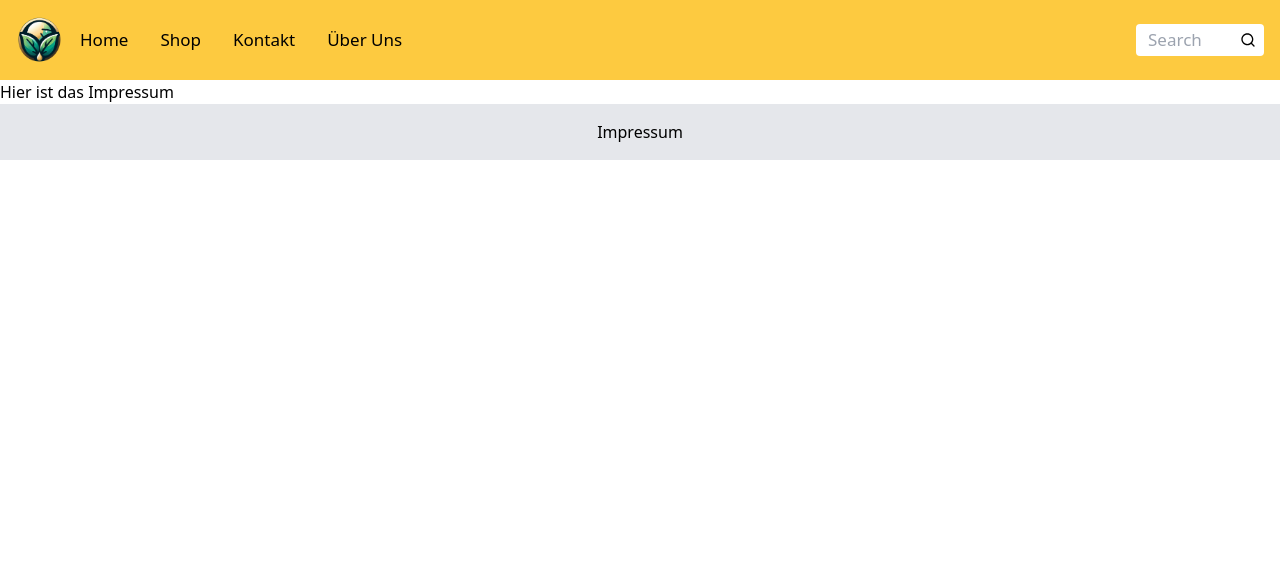
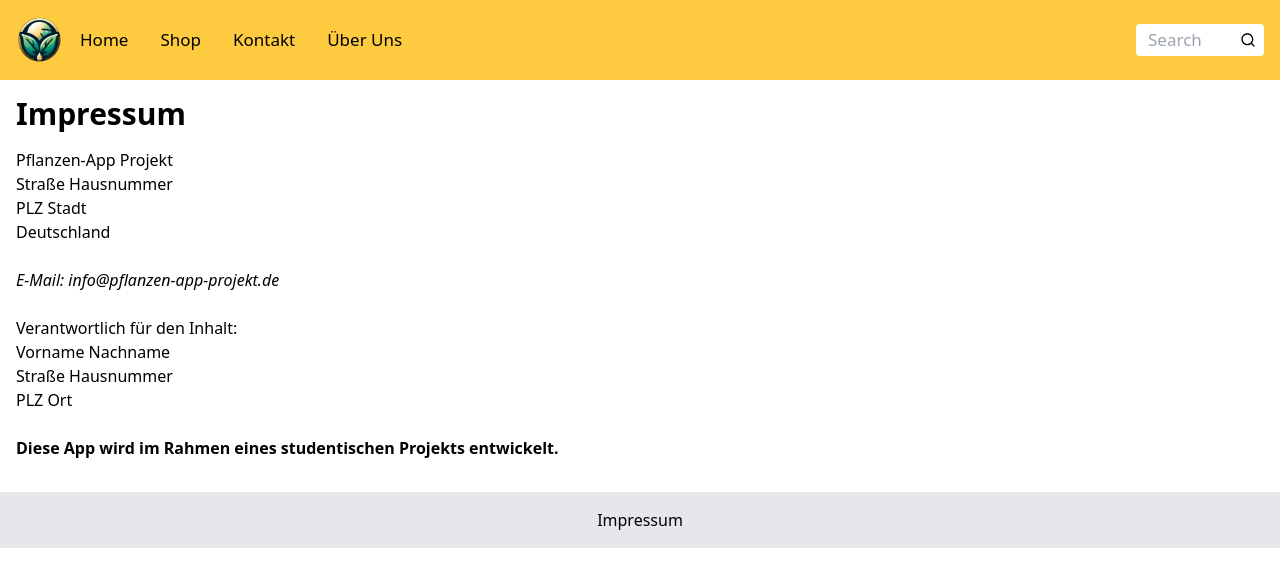
Before and after one commit to JonathanThoelke/PflanzenApp, a Next.js app: page /Impressum in a window 1280 px wide. Shown: the top 586 px of the page. Built offline with nearby package versions, Linux system fonts and the light colour scheme.

Commit message:
beispielimpressum hinzugefügt

```diff
--- a/app/Impressum/page.tsx
+++ b/app/Impressum/page.tsx
@@ -1,8 +1,23 @@
-//Impressum
-export default function Home() {
-    return (
-      <div>
-        <h1>Hier ist das Impressum</h1>
-      </div>
-    );
+// Impressum
+export default function Impressum() {
+  return (
+    <div className="p-4">
+      <h1 className="text-3xl font-bold mb-4">Impressum</h1>
+      <p className="mb-4">
+        Pflanzen-App Projekt<br />
+        Straße Hausnummer<br />
+        PLZ Stadt<br />
+        Deutschland<br />
+        <br />
+        <i>E-Mail:</i> <i>info@pflanzen-app-projekt.de</i><br />
+        <br />
+        Verantwortlich für den Inhalt:<br />
+        Vorname Nachname<br />
+        Straße Hausnummer<br />
+        PLZ Ort<br />
+        <br />
+        <strong>Diese App wird im Rahmen eines studentischen Projekts entwickelt.</strong><br />
+      </p>
+    </div>
+  );
 }
```
